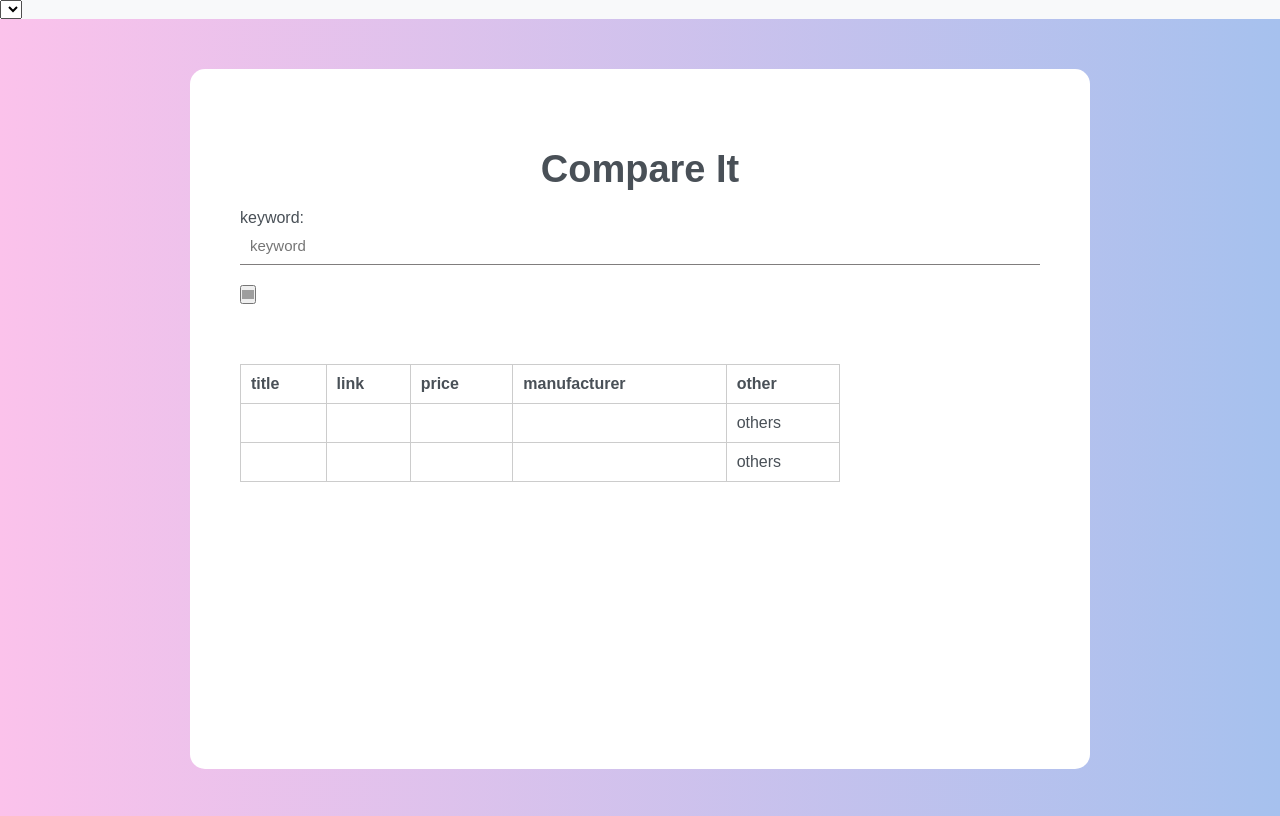
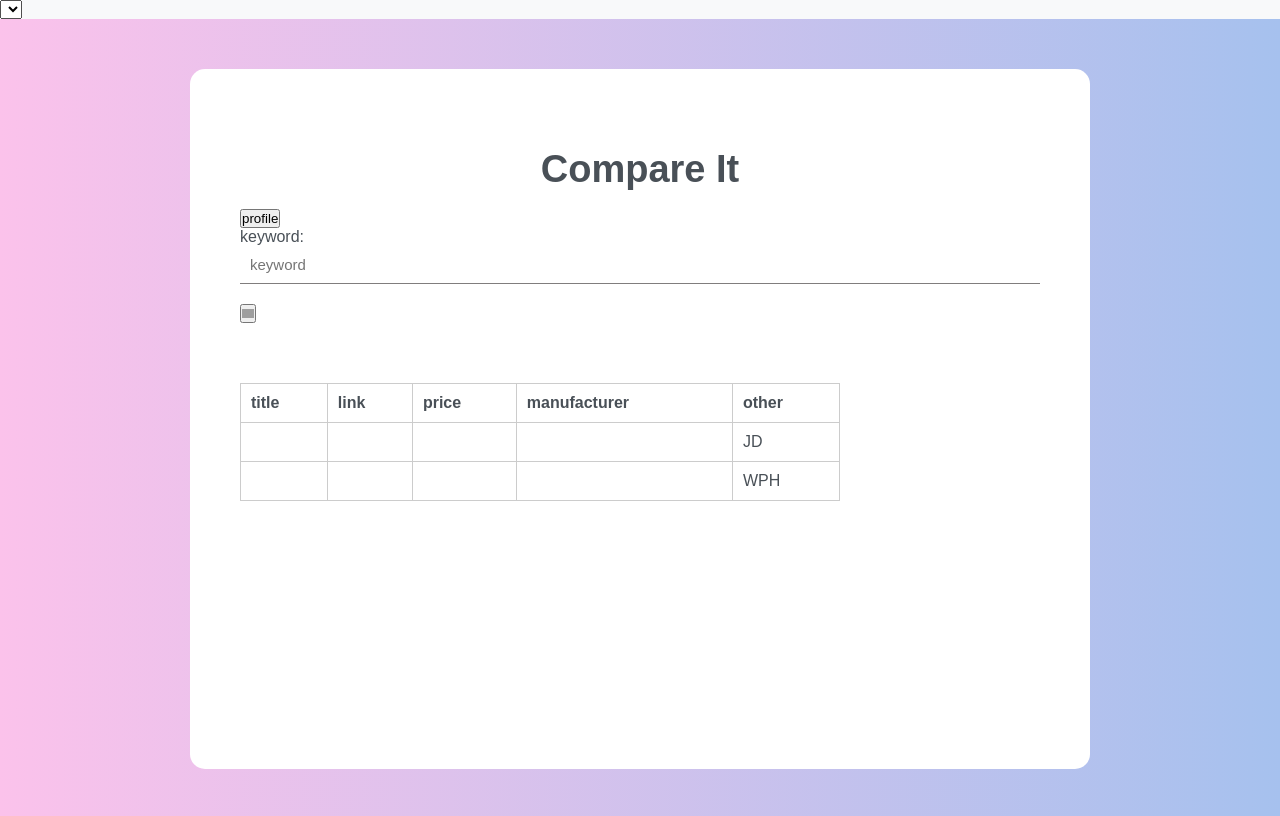
Before and after one commit to Randi-f/CompareIt, a Flask app: page /compare in a window 1280 px wide. Shown: the top 816 px of the page. Run offline with Flask 3, Linux system fonts and the light colour scheme; lists and menus that the app fills with data are empty; some libraries are stand-ins or nearby versions; grey boxes are pictures that could not be loaded.

Commit message:
week 1 v2

```diff
--- a/api/app.py
+++ b/api/app.py
@@ -3,8 +3,8 @@ from flask import Flask, render_template, jsonify, request, session
 from lxml import html
 import requests
 import psycopg as db
+# import psycopg2 as db
 import uuid
-# import psycopg2 as db
 import hashlib
 from openpyxl import Workbook
 
@@ -397,6 +397,7 @@ def vipapi():
     # 保存数据到Excel文件
     workbook.save('商品.xlsx')
     print(min_price_row[0])
+    return min_price_row
 
     '''
                         <th>title</th>
--- a/api/templates/compare.html
+++ b/api/templates/compare.html
@@ -3,7 +3,7 @@
  * @Version:
  * @Author: fsh
  * @Date: 2023-04-13 18:43:45
- * @LastEditTime: 2023-12-02 12:28:16
+ * @LastEditTime: 2023-12-03 10:56:06
 -->
 <!DOCTYPE HTML>
 <html>
@@ -105,6 +105,7 @@ form.example::after {
     <div class="info-wrapper">
         <div class="header">Compare It</div>
         <div class="form-wrapper">
+            <button onclick="window.location.href='/profile'"> profile </button>
             <form action="/keywordsubmit" method="post">
                 keyword:<input type="text" name="keyword" id = "keyword" placeholder="keyword" class="input-item">
                 <button type="submit">
@@ -112,6 +113,7 @@ form.example::after {
                 </button>
                 <!-- <input type="submit" class="myInput" value="Submit"> -->
             </form>
+
         </div>
         <div class="table-container">
             <table border="1">
@@ -128,14 +130,14 @@ form.example::after {
                     <td>{{ result1['link'] }}</td>
                     <td>{{ result1['price'] }}</td>
                     <td>{{ result1['manufacturer'] }}</td>
-                    <td>others</td>
+                    <td>JD</td>
                 </tr>
                 <tr>
                     <td>{{ result2[0] }}</td>
                     <td>{{ result2[5] }}</td>
                     <td>{{ result2[2] }}</td>
                     <td>{{ result2[1] }}</td>
-                    <td>others</td>
+                    <td>WPH</td>
                 </tr>
 
 
```
